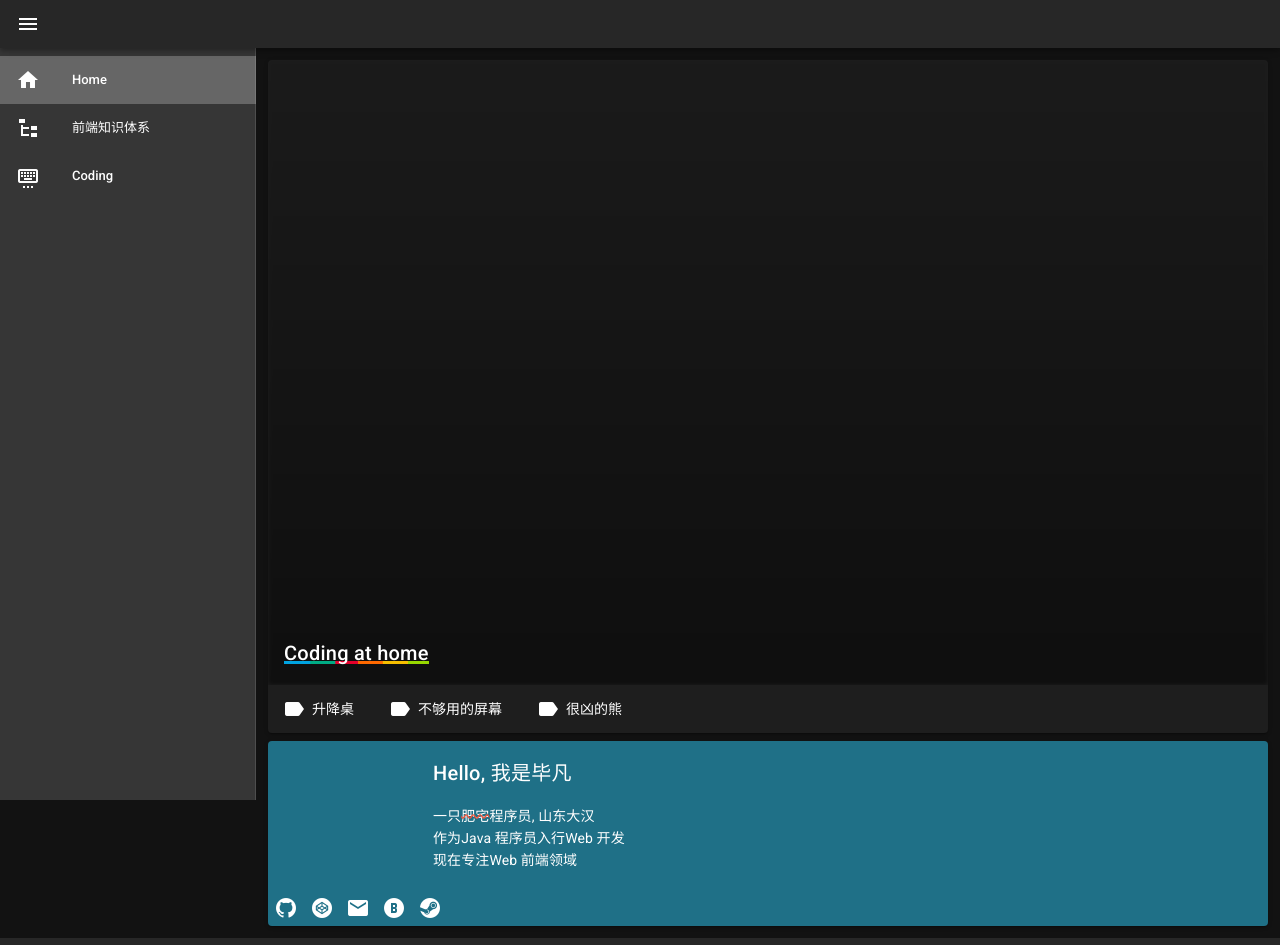
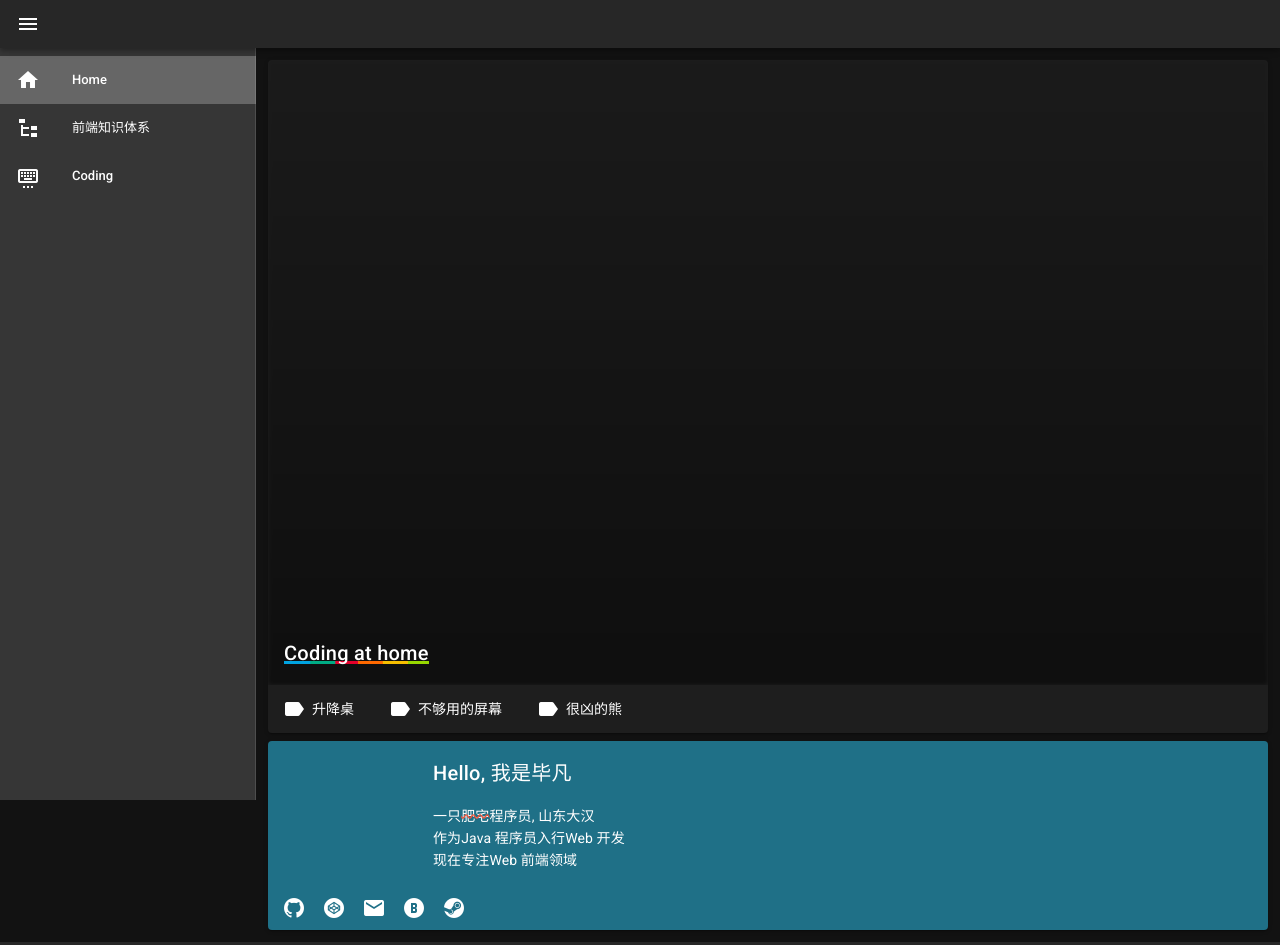
Before and after one commit to bifan/website, a Vue app: page /#/ in a window 1280 px wide. Shown: the top 945 px of the page. Built offline with nearby package versions, Linux system fonts and the light colour scheme.

Commit message:
更改外链按钮间距

```diff
--- a/src/views/Home.vue
+++ b/src/views/Home.vue
@@ -51,12 +51,18 @@
               </v-card-text>
             </div>
           </div>
-          <div>
-            <v-btn href="https://github.com/bifan" icon target="_blank">
+          <div class="ml-2">
+            <v-btn
+              class="mr-1 mb-1"
+              href="https://github.com/bifan"
+              icon
+              target="_blank"
+            >
               <v-icon>mdi-github</v-icon>
             </v-btn>
 
             <v-btn
+              class="mr-1 mb-1"
               href="https://codepen.io/bifan/pens/public"
               icon
               target="_blank"
@@ -64,11 +70,17 @@
               <v-icon>mdi-codepen</v-icon>
             </v-btn>
 
-            <v-btn href="mailto:mail@bifan.io" icon target="_blank">
+            <v-btn
+              class="mr-1 mb-1"
+              href="mailto:mail@bifan.io"
+              icon
+              target="_blank"
+            >
               <v-icon>mdi-email</v-icon>
             </v-btn>
 
             <v-btn
+              class="mr-1 mb-1"
               href="https://space.bilibili.com/32810223"
               icon
               target="_blank"
@@ -76,6 +88,7 @@
               <v-icon>mdi-alpha-b-circle</v-icon>
             </v-btn>
             <v-btn
+              class="mr-1 mb-1"
               href="http://steamcommunity.com/profiles/76561198127174440/"
               icon
               target="_blank"
```
